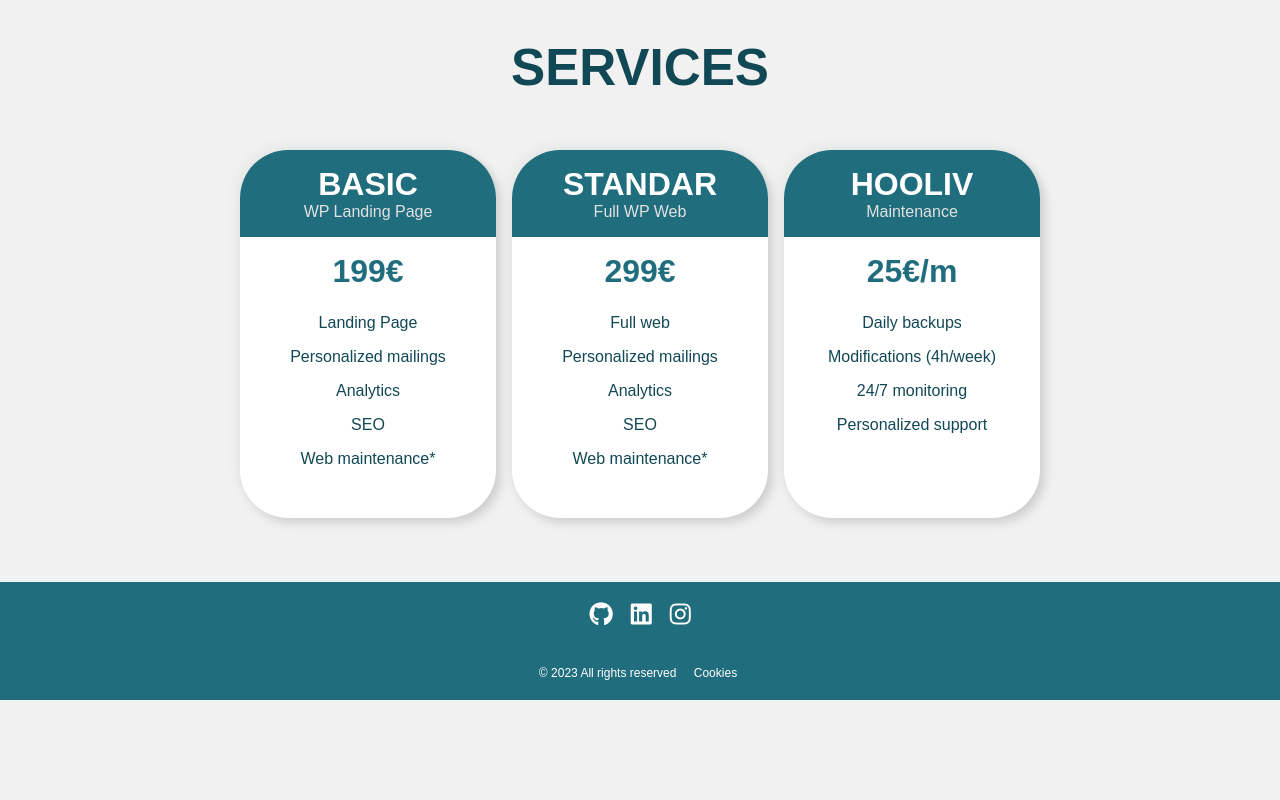
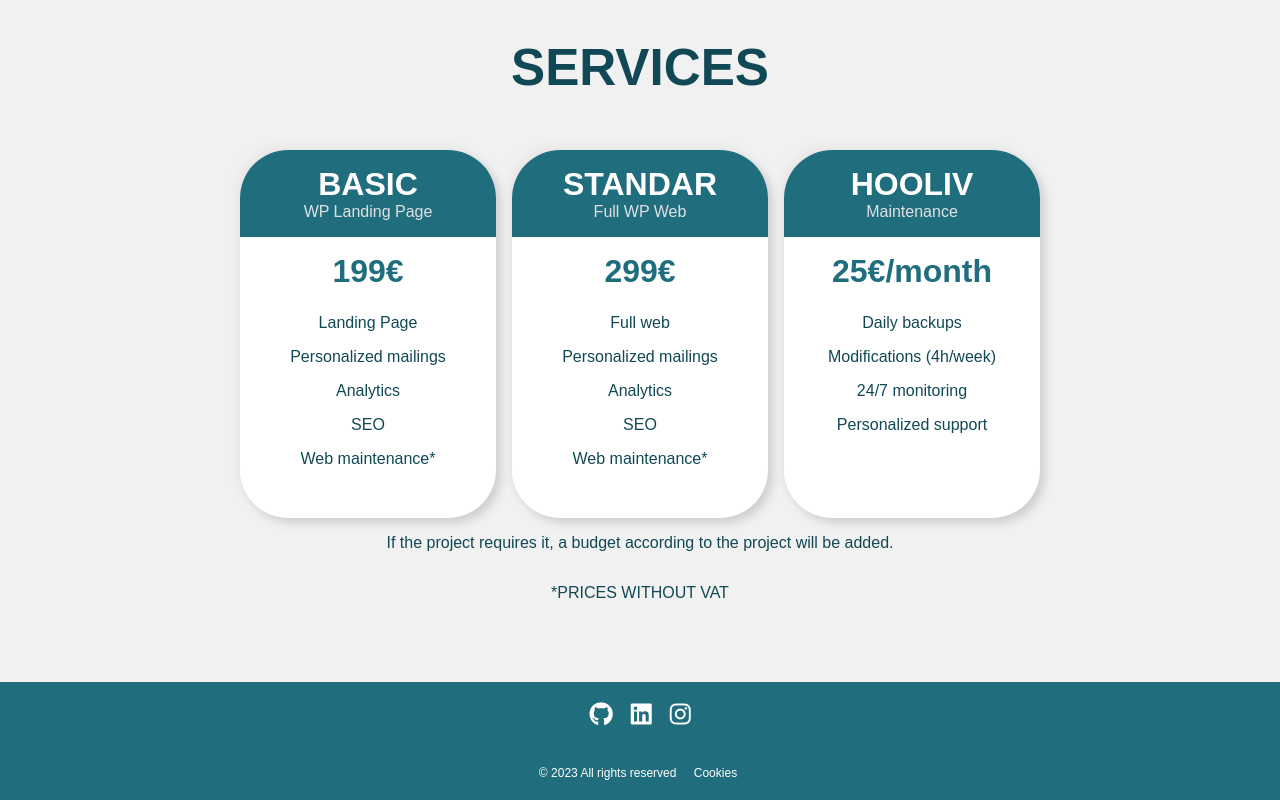
Before and after one commit to brianglezn/brian-novoa.com, a React (Vite) app: page / in a window 1280 px wide. Shown: the part 1335-2135 px from the top of the page. Before the commit the page ends 2035 px from the top, so only its background shows below. Built offline with nearby package versions, Linux system fonts and the light colour scheme.

Commit message:
03/10/23
ajustes

```diff
--- a/src/assets/services/services.json
+++ b/src/assets/services/services.json
@@ -17,7 +17,7 @@
     "id": 3,
     "name": "HOOLIV",
     "description": "Maintenance",
-    "price": "25€/m",
+    "price": "25€/month",
     "more": ["Daily backups", "Modifications (4h/week)", "24/7 monitoring", "Personalized support"]
   }
 ]
--- a/src/components/Projects.jsx
+++ b/src/components/Projects.jsx
@@ -1,6 +1,3 @@
-// import globalthermo from '../assets/projects/mockups/globalthermo.es.jpg';
-/* <img src={globalthermo} /> */
-
 import './Projects.css';
 
 import projectsData from '../assets/projects/projects.json';
--- a/src/components/Services.css
+++ b/src/components/Services.css
@@ -1,9 +1,16 @@
 .services {
+  display: flex;
+  justify-content: center;
+  flex-direction: column;
+  align-items: center;
+  margin-bottom: 4rem;
+}
+
+.services_container {
   display: flex;
   justify-content: center;
   gap: 16px;
   flex-wrap: wrap;
-  margin-bottom: 4rem;
 }
 
 .services__service {
--- a/src/components/Services.jsx
+++ b/src/components/Services.jsx
@@ -26,7 +26,11 @@ function Services() {
         <>
             <h2 className='section__title' id='services'>SERVICES</h2>
             <section className='services'>
-                {services}
+                <div className='services_container'>
+                    {services}
+                </div>
+                <p>If the project requires it, a budget according to the project will be added.</p>
+                <p>*PRICES WITHOUT VAT</p>
             </section>
         </>
 
@@ -34,8 +38,3 @@ function Services() {
 }
 
 export default Services;
-
-
-// <div class='box'>
-//    <div class='ribbon'><span>POPULAR</span></div>
-// </div>
--- a/src/pages/Cookies.css
+++ b/src/pages/Cookies.css
@@ -18,7 +18,7 @@
 }
 
 .legal {
-  margin: 2vw 10vw;
+  margin: 5vh 15vw 10vh 15vw;
 }
 .legal h3 {
   margin-top: 3rem;
```
